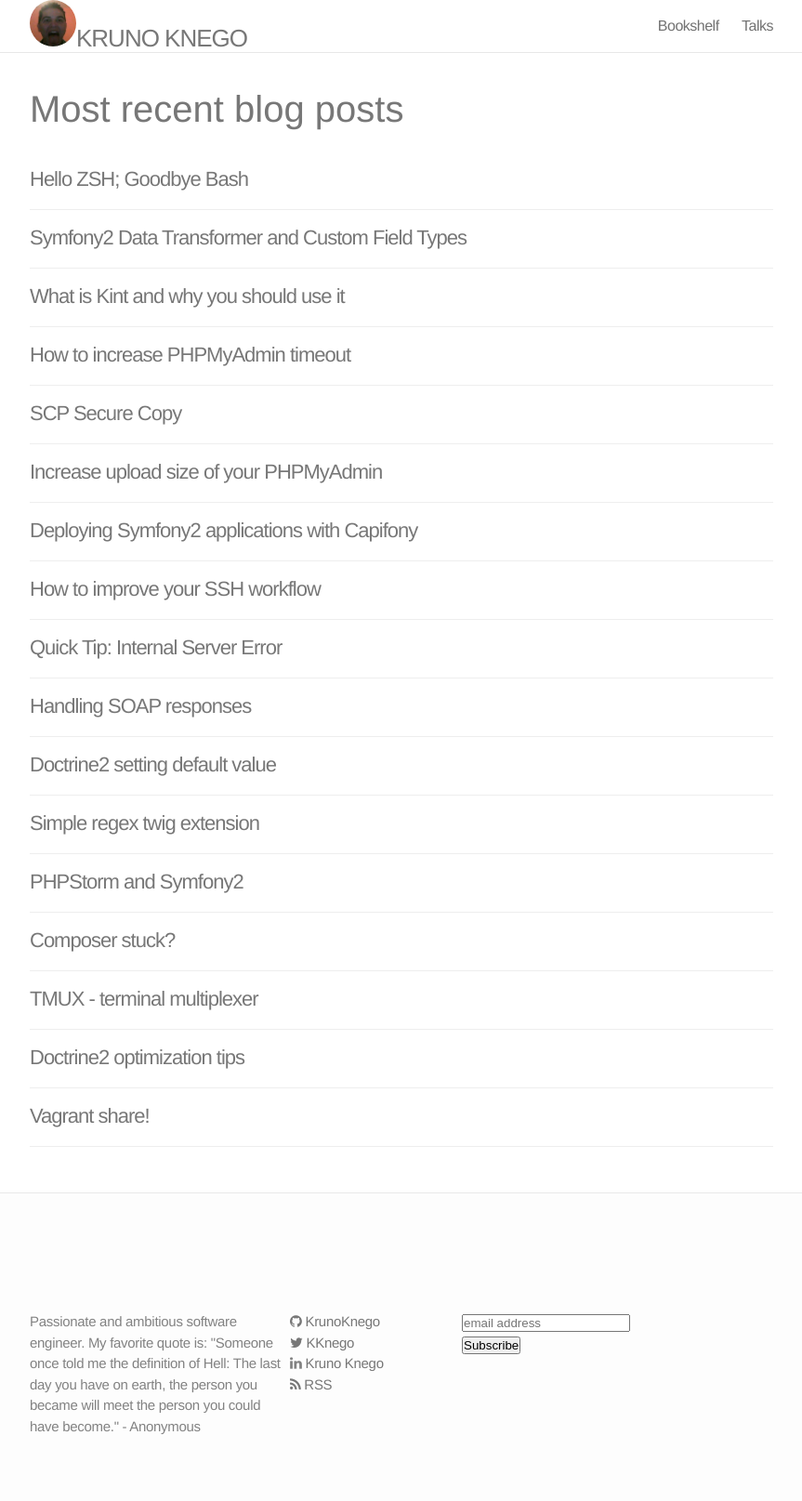
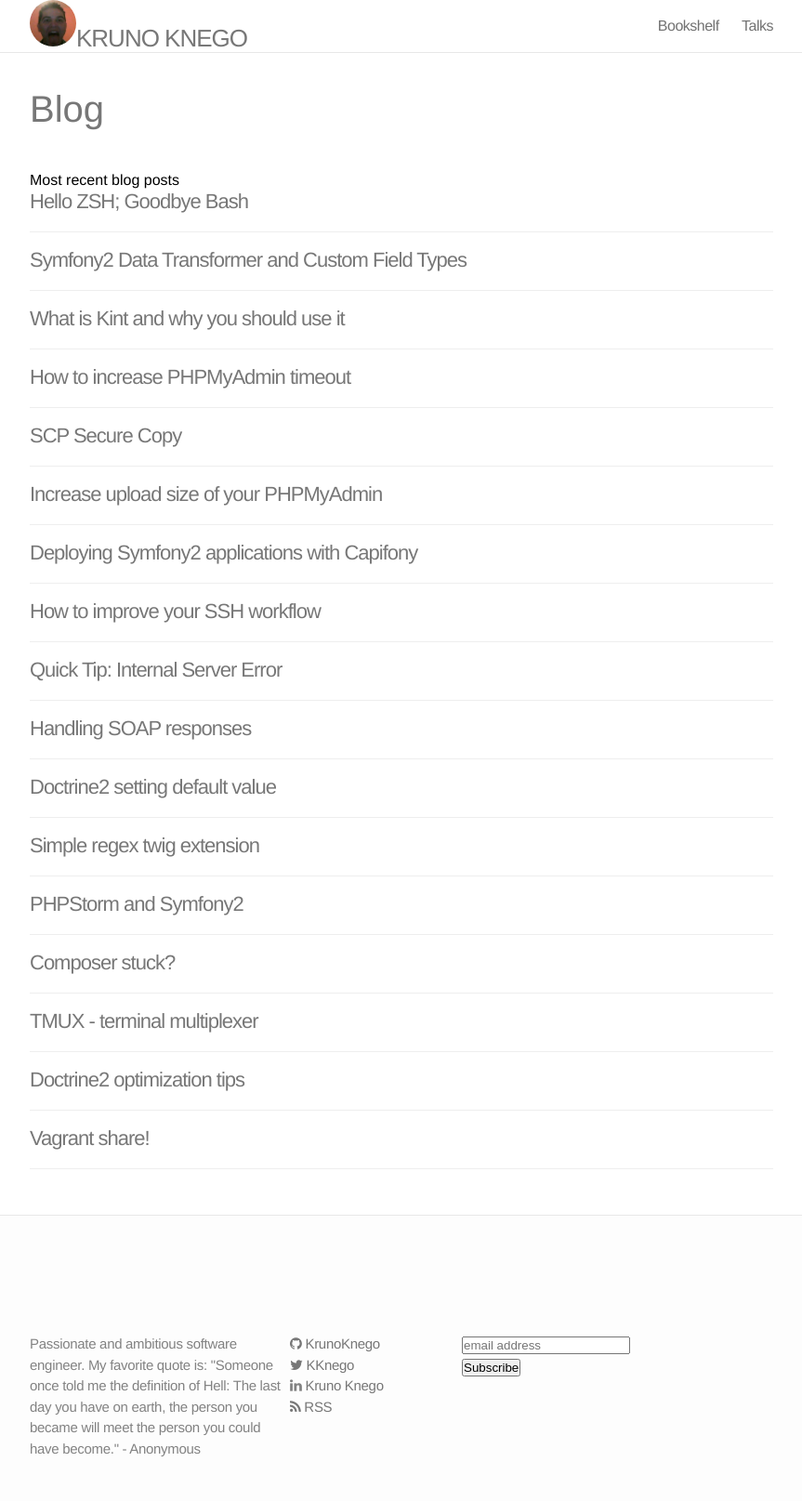
Before and after one commit to guotechfin/KrunoKnego.github.io, a Jekyll site: the page built from index.html, in a window 1280 px wide. Shown: the whole page at 93% size, without its empty margins (208-1071 px from the left). Built offline with Jekyll 4.4.1, drawn with Linux system fonts in a browser that asks for light colours; nearby versions of some CDN libraries; the list of posts is cut into pages by our own code; comment, search, counter and statistics services are not loaded; before the commit the page ends 1591 px from its top, so only the background shows below that.

Commit message:
Small fixes.

```diff
--- a/index.html
+++ b/index.html
@@ -1,7 +1,8 @@
 ---
 layout: default
 ---
-<h1 class="index-title">Most recent blog posts</h1>
+<h1 class="index-title">Blog</h1>
+<h2>Most recent blog posts</h2>
 <div class="home">
     {% for post in paginator.posts %}
       <div class="post">
```
Also changed, not shown: bookshelf.md (+2 -0 lines).
